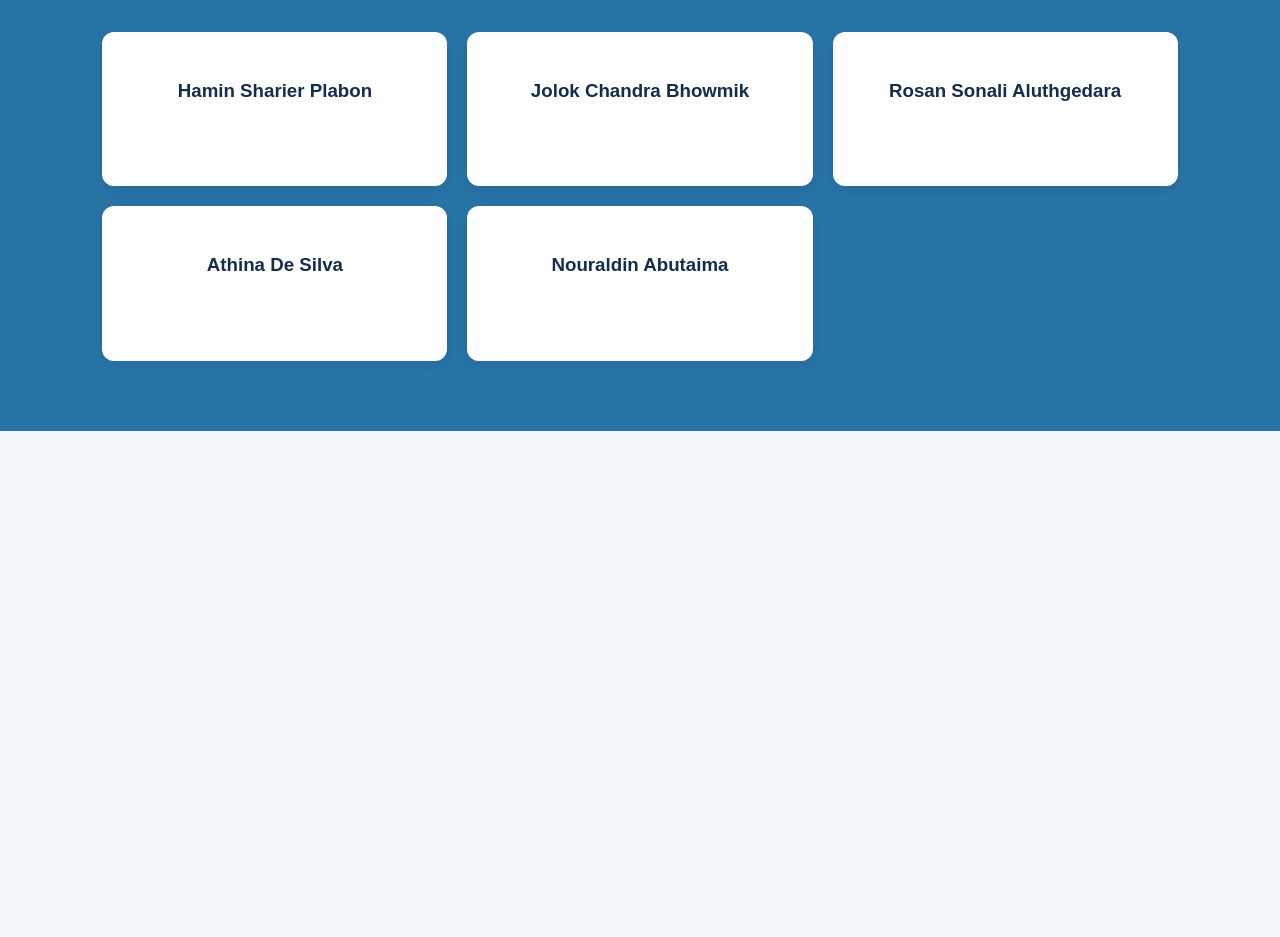
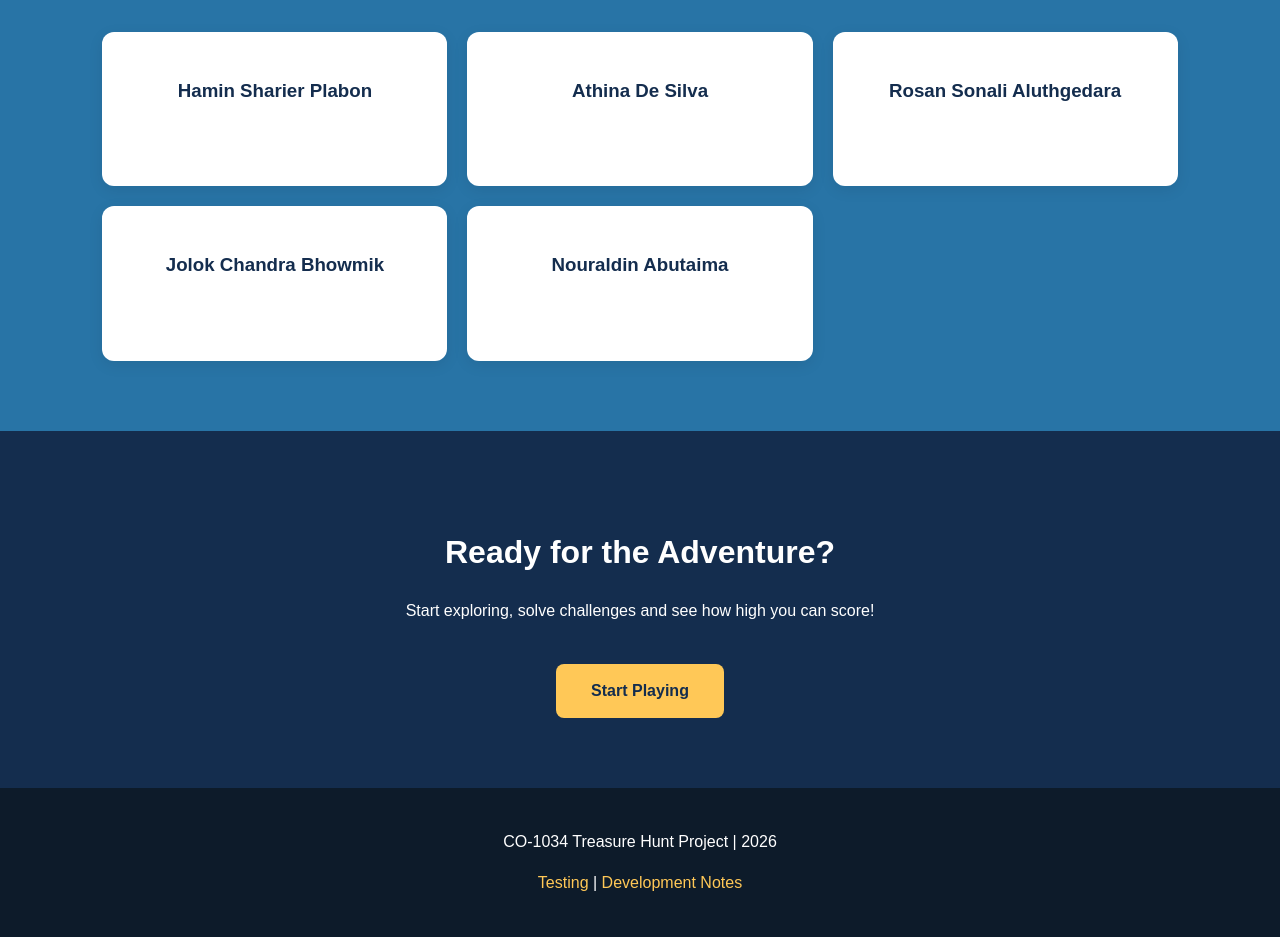
Before and after one commit to JCBhowmik/CO-1034-Shared-Projects-, a website: page index.html in a window 1280 px wide. Shown: the part 2030-2967 px from the top of the page. Before the commit the page ends 2461 px from the top, so only its background shows below. Drawn offline with Linux system fonts and the light colour scheme.

Commit message:
Updated landing page

```diff
--- a/index.html
+++ b/index.html
@@ -1,7 +1,9 @@
 
 <!DOCTYPE html>
 <html lang="en">
+
 <head>
+
     <meta charset="UTF-8">
     <meta name="viewport"
           content="width=device-width, initial-scale=1.0">
@@ -9,6 +11,7 @@
     <title>Treasure Hunt | CO-1034</title>
 
     <link rel="stylesheet" href="css/style.css">
+
 </head>
 
 <body>
@@ -16,6 +19,7 @@
     <!-- Navigation Bar -->
 
     <header>
+
         <nav>
             <h1>Treasure Hunt</h1>
 
@@ -27,12 +31,15 @@
                 <li><a href="#team">Our Team</a></li>
             </ul>
         </nav>
+
     </header>
+
     <main>
 
         <!-- Home Section -->
 
         <section id="home">
+
             <h2>Explore. Discover. Win.</h2>
 
             <p>
@@ -44,11 +51,13 @@
             <a href="app.html" class="play-button">
                 Play Now
             </a>
+
         </section>
 
         <!-- About Section -->
 
         <section id="about">
+
             <h2>About Treasure Hunt</h2>
 
             <p>
@@ -60,53 +69,65 @@
                 discover information and answer
                 questions to earn points & compete with other players.
             </p>
+
         </section>
 
         <!-- Features Section -->
 
         <section id="features">
+
             <h2>Game Features</h2>
 
             <div class="features-container">
 
                 <article class="feature">
+
                     <h3>Location-Based Questions</h3>
                     <p>
                         Explore real locations and
                         discover clues to solve questions.
                     </p>
+
                 </article>
 
                 <article class="feature">
+
                     <h3>Interactive Quiz</h3>
                     <p>
                         Answer different types of
                         questions to earn points.
                     </p>
+
                 </article>
 
                 <article class="feature">
+
                     <h3>Leaderboard</h3>
                     <p>
                         Compare your score with
                         other players.
                     </p>
+
                 </article>
 
                 <article class="feature">
+
                     <h3>Timed Challenges</h3>
                     <p>
                         Complete the treasure hunt
                         before time runs out.
                     </p>
+
                 </article>
 
             </div>
+
         </section>
 
         <!-- How to Play Section -->
 
         <section id="how-to-play">
+
             <h2>How to Play</h2>
 
             <ol>
@@ -117,11 +138,13 @@
                 <li>Submit your answer to earn points.</li>
                 <li>Compete on the leaderboard.</li>
             </ol>
+
         </section>
 
         <!-- Team Section -->
 
         <section id="team">
+
             <h2>Meet Our Team</h2>
 
             <p>
@@ -133,33 +156,80 @@
             <div class="team-container">
 
                 <article class="team-member">
+
                     <h3>Hamin Sharier Plabon</h3>
                     <p>Team Leader</p>
-                </article>
-                <article class="team-member">
-                    <h3>Jolok Chandra Bhowmik</h3>
-                    <p>Team Member</p>
+
                 </article>
 
                 <article class="team-member">
-                    <h3>Rosan Sonali Aluthgedara</h3>
-                    <p>Team Member</p>
-                </article>
 
-
-                <article class="team-member">
                     <h3>Athina De Silva</h3>
                     <p>Team Member</p>
+
                 </article>
 
                 <article class="team-member">
+
+                    <h3>Rosan Sonali Aluthgedara</h3>
+                    <p>Team Member</p>
+
+                </article>
+
+                <article class="team-member">
+
+                    <h3>Jolok Chandra Bhowmik</h3>
+                    <p>Team Member</p>
+
+                </article>
+
+                <article class="team-member">
+
                     <h3>Nouraldin Abutaima</h3>
                     <p>Team Member</p>
+
                 </article>
 
             </div>
+
+        </section>
+
+        <!-- Play Section -->
+
+        <section id="play">
+
+            <h2>Ready for the Adventure?</h2>
+
+            <p>
+                Start exploring, solve challenges
+                and see how high you can score!
+            </p>
+
+            <a href="app.html" class="play-button">
+                Start Playing
+            </a>
+
         </section>
 
     </main>
+
+    <!-- Footer -->
+
+    <footer>
+
+        <p>
+            CO-1034 Treasure Hunt Project | 2026
+        </p>
+
+        <p>
+            <a href="test.html" target="_blank">Testing</a>
+            |
+            <a href="notes.html" target="_blank">Development Notes</a>
+        </p>
+
+    </footer>
+
+
 </body>
+
 </html>
```
